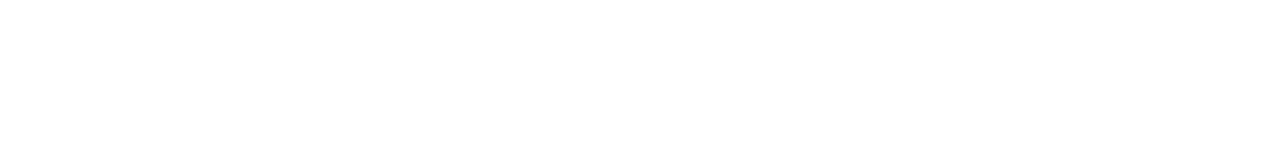
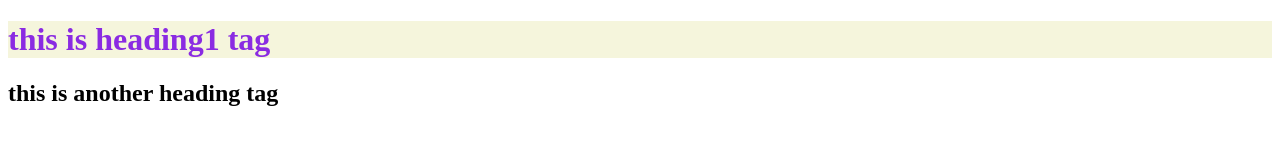
Before and after one commit to amatullahsumaiya/my-2nd-repo, a plain HTML site: page index.html in a window 1280 px wide. Drawn offline with Linux system fonts and the light colour scheme.

Commit message:
chang commit

```diff
--- a/index.html
+++ b/index.html
@@ -5,8 +5,14 @@
     <meta http-equiv="X-UA-Compatible" content="IE=edge">
     <meta name="viewport" content="width=device-width, initial-scale=1.0">
     <title>self setisfaction of repo</title>
+    <style>
+        h1 {
+            color: blueviolet;background-color: beige;
+        }
+    </style>
 </head>
 <body>
-
+    <h1>this is heading1 tag</h1>
+    <h2>this is another heading tag</h2>
 </body>
 </html>
```
